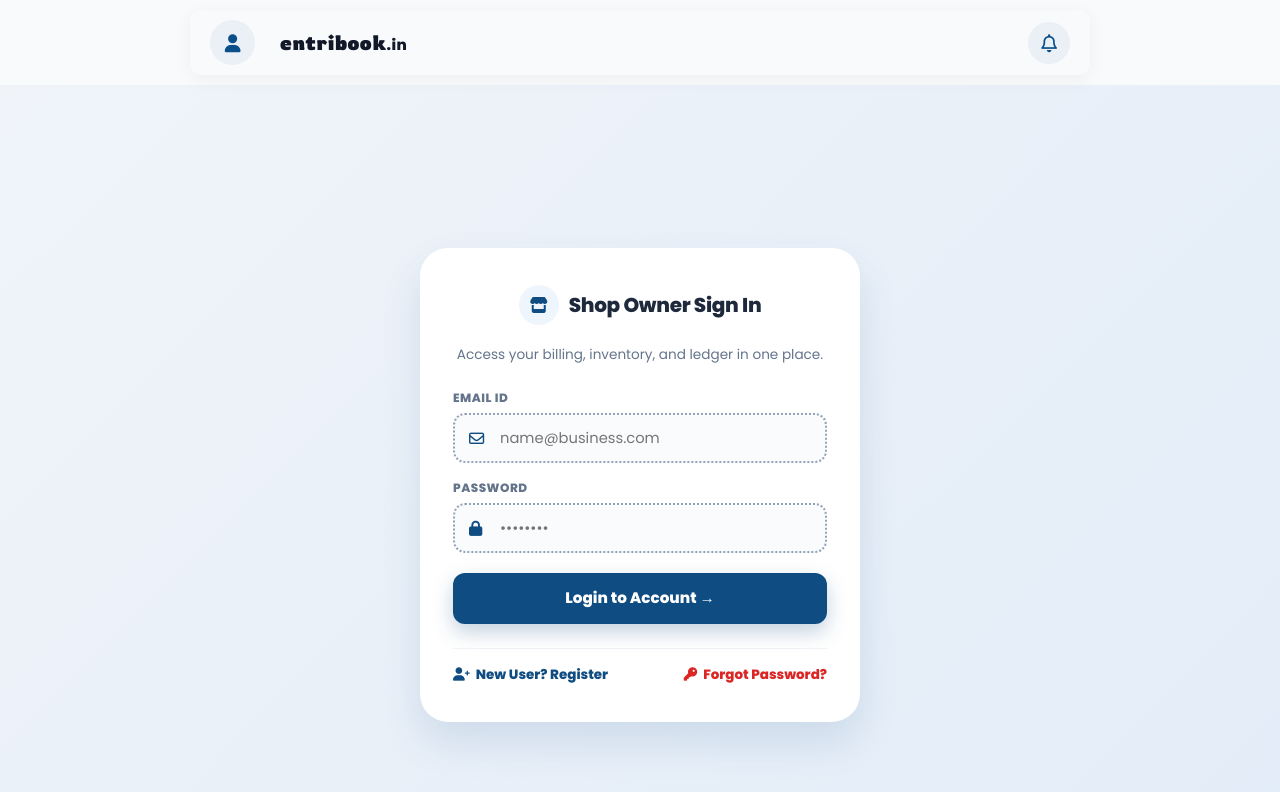
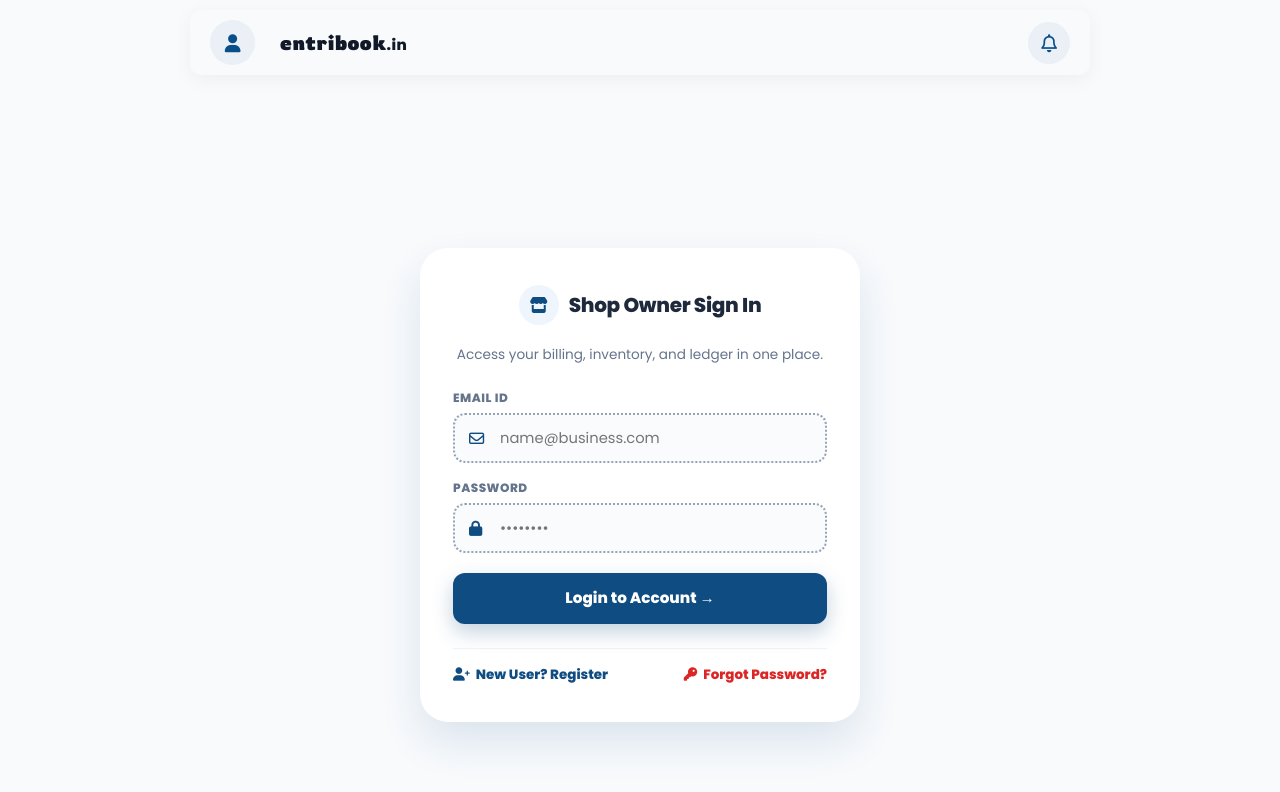
Before and after one commit to myentribook/Entri-Book, a React (Create React App) app in the folder frontend/: page /login in a window 1280 px wide. Shown: the top 792 px of the page. Built offline with nearby package versions, Linux system fonts and the light colour scheme; no server answers; a web font is replaced by a local one.

Commit message:
header correction

```diff
--- a/frontend/src/components/styles/login.css
+++ b/frontend/src/components/styles/login.css
@@ -1,6 +1,6 @@
 /* Page Wrapper to center and style locally without touching body */
 .ka-login-page-wrapper {
-    background: linear-gradient(135deg, #f0f4f9 0%, #e2ecf8 100%);
+    background: #f8fafc;
     width: 100%;
     min-height: 100vh;
     display: flex;
```
